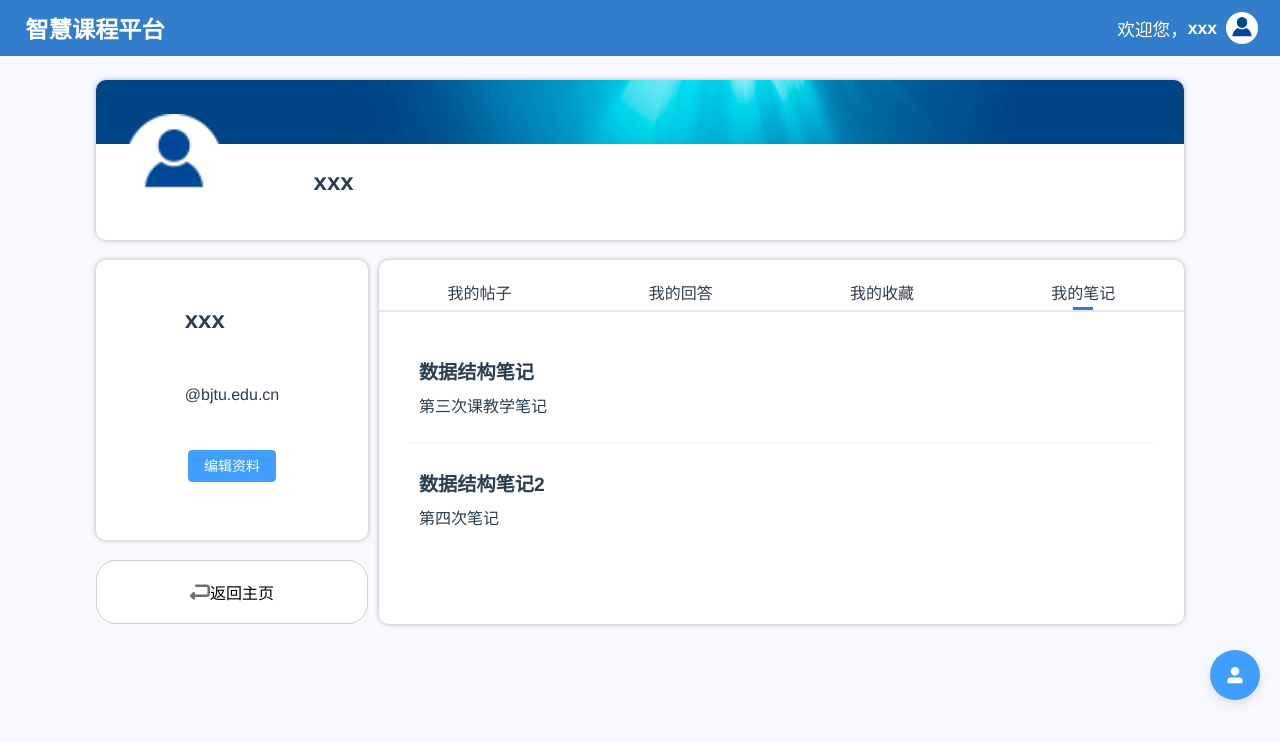
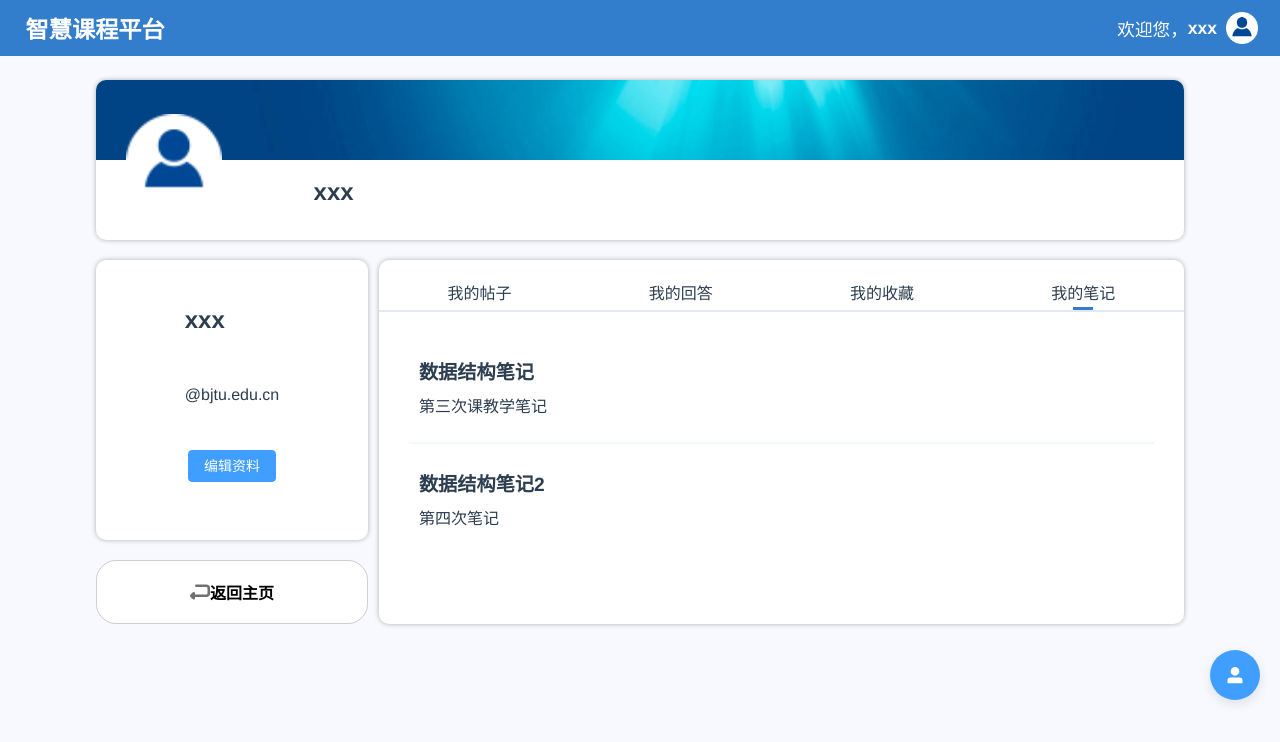
Before and after one commit to qingzhengQB/smart_course_platform, a Vue app: page /personal/note in a window 1280 px wide. Shown: the top 742 px of the page. Built offline with nearby package versions, Linux system fonts and the light colour scheme.

Commit message:
提问跳转

```diff
--- a/src/components/PersonalPageComponent/PersonalQuestion.vue
+++ b/src/components/PersonalPageComponent/PersonalQuestion.vue
@@ -3,7 +3,7 @@
     <template v-for="(item, index) in questions">
       <div class="question-item-container">
         <div class="question-item">
-          <div class="question-title">{{ item.title }}</div>
+          <div class="question-title" @click ="navigateToPost(item.courseId, item.postId)">{{ item.title }}</div>
           <div class="question-content">{{ item.content }}</div>
           <div class="question-likeNum">{{ item.likeNum }}</div>
         </div>
@@ -17,6 +17,7 @@
 import { ref, onMounted, computed } from "vue";
 import { getPosts } from "../../api/PersonalApi";
 import { useStore } from 'vuex';
+import router from "@/router";
 
 const store = useStore();
 // 使用 computed 获取 userNum
@@ -31,6 +32,11 @@ const fetchPosts = async () => {
   } catch (error) {
     console.error("获取问题失败", error);
   }
+}
+//详情帖子跳转
+const navigateToPost = (courseId, postId) => {
+  console.log("点击")
+  router.push({ name: 'discussion-detail', params: { id: postId, courseId } });
 }
 onMounted(() => {
   fetchPosts();
--- a/src/views/PersonalPage.vue
+++ b/src/views/PersonalPage.vue
@@ -103,7 +103,7 @@ onMounted(() => {
 }
 .personal-cover-container{
   width: 100%;
-  height: 40%;
+  height: 50%;
 }
 .personal-cover{
   width: 100%;
@@ -117,7 +117,7 @@ onMounted(() => {
   object-position: center;
 }
 .personal-head-info{
-  height: 60%;
+  height: 50%;
   width: 100%;
 }
 .head-info{
@@ -180,30 +180,34 @@ onMounted(() => {
   align-items: center;
 }
 .return-button {
-  position: relative;
-  z-index: 1;
   display: flex;
-  border: 1px solid #d1cece;  // 修改 border 属性
-  border-radius: 20px;
-  justify-content: center;  // 修改为 center
-  background-color: #ffffff;
   align-items: center;
+  justify-content: center;
   width: 100%;
   height: 8vh;
-  padding: 20px;
-  font-size: 100%;
+  font-size: 1rem;
+  font-weight: bold;
+  background-color: #ffffff;
+  border: 1px solid #d1cece;
+  border-radius: 20px;
   cursor: pointer;
-  transition: background-color 0.2s;
-  outline: none;  // 添加这行
+  transition: all 0.3s ease;
 
   &:hover {
-    background-color: #d1cece;
+    background-color: #e0e0e0; // 鼠标悬浮时变灰
   }
 
   &:active {
-    background-color: #c0c0c0;  // 添加点击效果
+    background-color: #d0d0d0; // 点击时变深
+    transform: scale(0.98); // 添加点击缩放效果
   }
 }
+:root {
+  --main-color: #5c9ea6;
+  --font-color: #333;
+  --main-border-color: #d1cece;
+}
+
 
 .icon-return{
   width: 20px;
@@ -245,6 +249,12 @@ onMounted(() => {
   text-decoration: none;
   height: 30px;
   color: var(--font-color);
+  transition: all 0.2s ease-in-out;
+
+  &:hover {
+    transform: scale(1.05); // 鼠标悬浮时轻微放大
+    color: #5c9ea6; // 改变文字颜色
+  }
 }
 .filter-direct::after {
   content: "";
```
